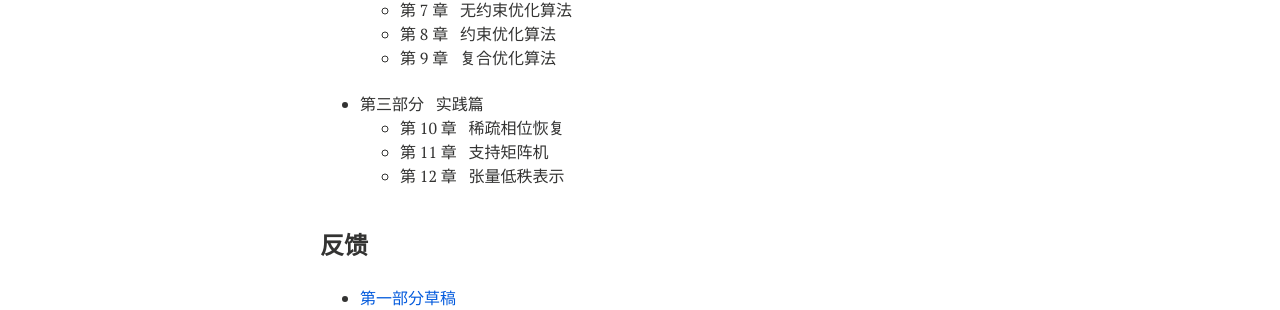
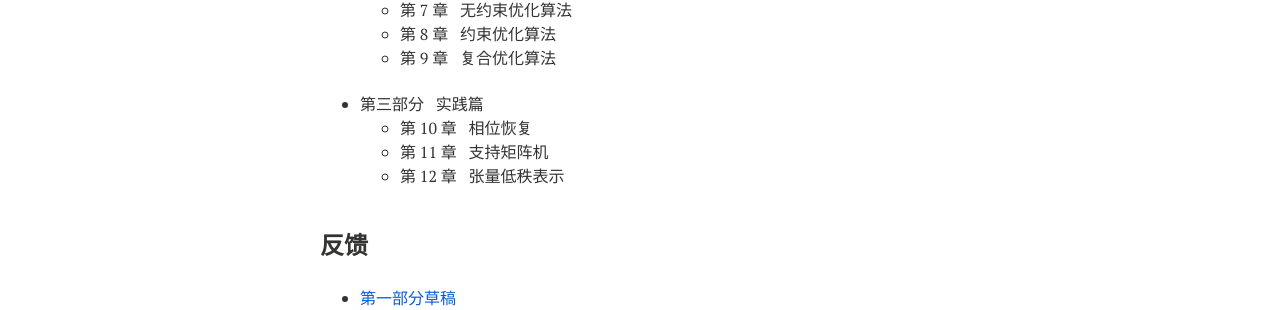
Before and after one commit to xianchaoxiu/xianchaoxiu.github.io, a Jekyll site: the page built from chinese/book/OR/index.md, in a window 1280 px wide. Shown: the part 565-875 px from the top of the page. Built offline with Jekyll 4.4.1, drawn with Linux system fonts in a browser that asks for light colours; nearby versions of some CDN libraries.

Commit message:
Update index.md

```diff
--- a/chinese/book/OR/index.md
+++ b/chinese/book/OR/index.md
@@ -30,7 +30,7 @@ share: false
   - 第 9 章 &nbsp;  复合优化算法 <br><br>
 
 * 第三部分 &nbsp; 实践篇 <br>
-  - 第 10 章 &nbsp;  稀疏相位恢复 <br>
+  - 第 10 章 &nbsp;  相位恢复 <br>
   - 第 11 章 &nbsp;  支持矩阵机 <br>
   - 第 12 章 &nbsp;  张量低秩表示 <br><br>
 
```
